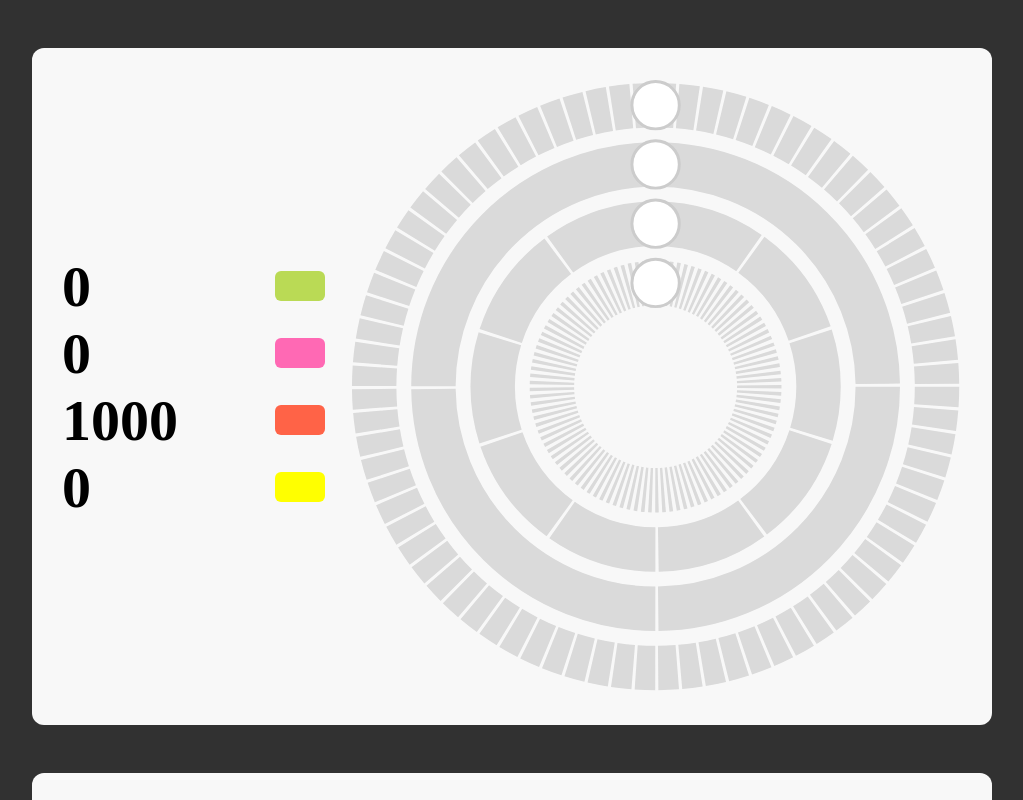
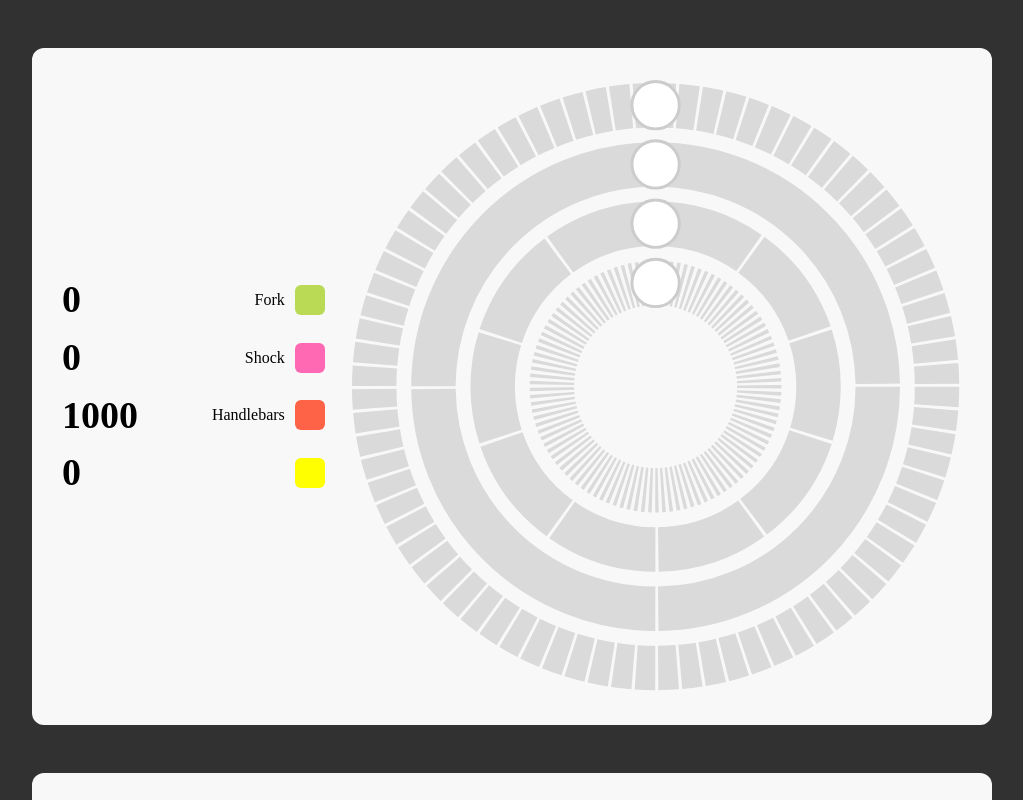
Before and after one commit to mitjapotocin/circular-slider, a website built with Parcel: page index.html in a window 1280 px wide. Shown: the top 800 px of the page, without its empty margins (128-1151 px from the left). Built offline with nearby package versions, Linux system fonts and the light colour scheme.

Commit message:
Name option, added styles

```diff
--- a/src/js/CircularSlider.js
+++ b/src/js/CircularSlider.js
@@ -6,6 +6,7 @@ export default class CircularSlider {
     this.minValue = options.minValue
     this.maxValue = options.maxValue
     this.step = options.step
+    this.name = options.name || ''
 
     this.svgNS = 'http://www.w3.org/2000/svg'
     this.grabberDraggable = false
@@ -19,8 +20,6 @@ export default class CircularSlider {
     this.strokeWidth = 30
     this.grabberStrokeWidth = 2
     this.strokeGap = 2
-    this.strokeDash = 10
-
     this.svgSize = this.radius * 2 + this.strokeWidth + 2 * this.grabberStrokeWidth
     this.initialized = this.container.classList.contains('circular-slider-initialized')
 
@@ -37,17 +36,26 @@ export default class CircularSlider {
   createLegend() {
     const legend = document.createElement('div')
     const legendColorIndicator = document.createElement('div')
+    const legendName = document.createElement('span')
     this.legendValue = document.createElement('span')
 
-    legend.classList.add('legend-item')
+    legendName.classList.add('legend-name')
     this.legendValue.classList.add('legend-value')
 
-    legendColorIndicator.classList.add('legend-color-indicator')
-    legendColorIndicator.style.background = this.color
+    this.setAttributes(legend, {
+      class: 'legend-item',
+      style: `border-color: ${this.color}`,
+    })
+
+    this.setAttributes(legendColorIndicator, {
+      class: 'legend-color-indicator',
+      style: `background: ${this.color}`,
+    })
 
     this.legendValue.innerHTML = this.minValue
+    legendName.innerHTML = this.name
 
-    legend.append(this.legendValue, legendColorIndicator)
+    legend.append(this.legendValue, legendName, legendColorIndicator)
     this.legendContainer.append(legend)
   }
 
--- a/src/js/main.js
+++ b/src/js/main.js
@@ -11,6 +11,7 @@ const slider1 = new CircularSlider({
   maxValue: 100,
   step: 25,
   radius: 150,
+  name: 'Fork',
 })
 const slider2 = new CircularSlider({
   container: sliderContainer,
@@ -19,6 +20,7 @@ const slider2 = new CircularSlider({
   maxValue: 1000,
   step: 100,
   radius: 110,
+  name: 'Shock',
 })
 
 const slider3 = new CircularSlider({
@@ -28,6 +30,7 @@ const slider3 = new CircularSlider({
   maxValue: 5000,
   step: 50,
   radius: 190,
+  name: 'Handlebars',
 })
 
 const slider5 = new CircularSlider({
@@ -51,7 +54,6 @@ const slider6 = new CircularSlider({
 
 const slider7 = new CircularSlider({
   container: sliderContainer2,
-  color: 'tomato',
   minValue: 0,
   maxValue: 1000,
   step: 10,
--- /dev/null
+++ b/src/scss/circular-slider.scss
@@ -0,0 +1,82 @@
+.circular-slider-container {
+  max-width: 900px;
+  padding: 15px;
+  margin: 48px auto;
+  background: #f8f8f8;
+  border-radius: 12px;
+
+  @media only screen and (min-width: 768px) {
+    padding: 30px;
+    display: flex;
+  }
+
+  .legend-container {
+    flex: 3;
+  }
+
+  .slider-container {
+    flex: 7;
+
+    > svg {
+      width: 100%;
+      height: 100%;
+    }
+  }
+
+  .legend-container {
+    display: flex;
+    flex-direction: column;
+    margin-bottom: 24px;
+
+    @media only screen and (min-width: 768px) {
+      justify-content: center;
+      padding-right: 24px;
+      margin-bottom: 0;
+    }
+  }
+
+  .legend-item {
+    display: flex;
+    align-items: center;
+    flex-wrap: wrap;
+    border-bottom: 8px solid;
+    border-radius: 8px;
+    overflow: hidden;
+
+    + .legend-item {
+      margin-top: 16px;
+    }
+
+    @media only screen and (min-width: 768px) {
+      flex-wrap: nowrap;
+      border: none;
+    }
+  }
+
+  .legend-value {
+    font-size: 38px;
+    line-height: 1.1;
+    font-weight: bold;
+    margin-right: 8px;
+
+    @media only screen and (min-width: 768px) {
+      margin-right: 16px;
+    }
+  }
+
+  .legend-name {
+    margin-left: auto;
+  }
+
+  .legend-color-indicator {
+    display: none;
+    width: 30px;
+    height: 30px;
+    border-radius: 6px;
+
+    @media only screen and (min-width: 768px) {
+      display: inline-block;
+      margin-left: 10px;
+    }
+  }
+}
--- a/src/scss/style.scss
+++ b/src/scss/style.scss
@@ -1,63 +1,7 @@
+@import 'circular-slider';
+
 body {
   margin: 0;
   height: 200vh;
   background: #313131;
 }
-
-.circular-slider-container {
-  max-width: 900px;
-  padding: 15px;
-  margin: 48px auto;
-  background: #f8f8f8;
-  border-radius: 12px;
-
-  @media only screen and (min-width: 640px) {
-    padding: 30px;
-    display: flex;
-  }
-
-  .legend-container {
-    flex: 3;
-  }
-
-  .slider-container {
-    flex: 7;
-
-    > svg {
-      width: 100%;
-      height: 100%;
-    }
-  }
-
-  .legend-value {
-    font-size: 58px;
-    margin-right: 22px;
-    font-weight: bold;
-  }
-
-  .legend-container {
-    margin-bottom: 22px;
-    display: flex;
-    flex-direction: column;
-    justify-content: center;
-
-    @media only screen and (min-width: 640px) {
-      padding-right: 24px;
-      margin-bottom: 0;
-    }
-  }
-
-  .legend-item {
-    display: flex;
-    align-items: center;
-    position: relative;
-  }
-
-  .legend-color-indicator {
-    margin-left: auto;
-    display: inline-block;
-    width: 50px;
-    height: 30px;
-    border-radius: 6px;
-  }
-}
```
